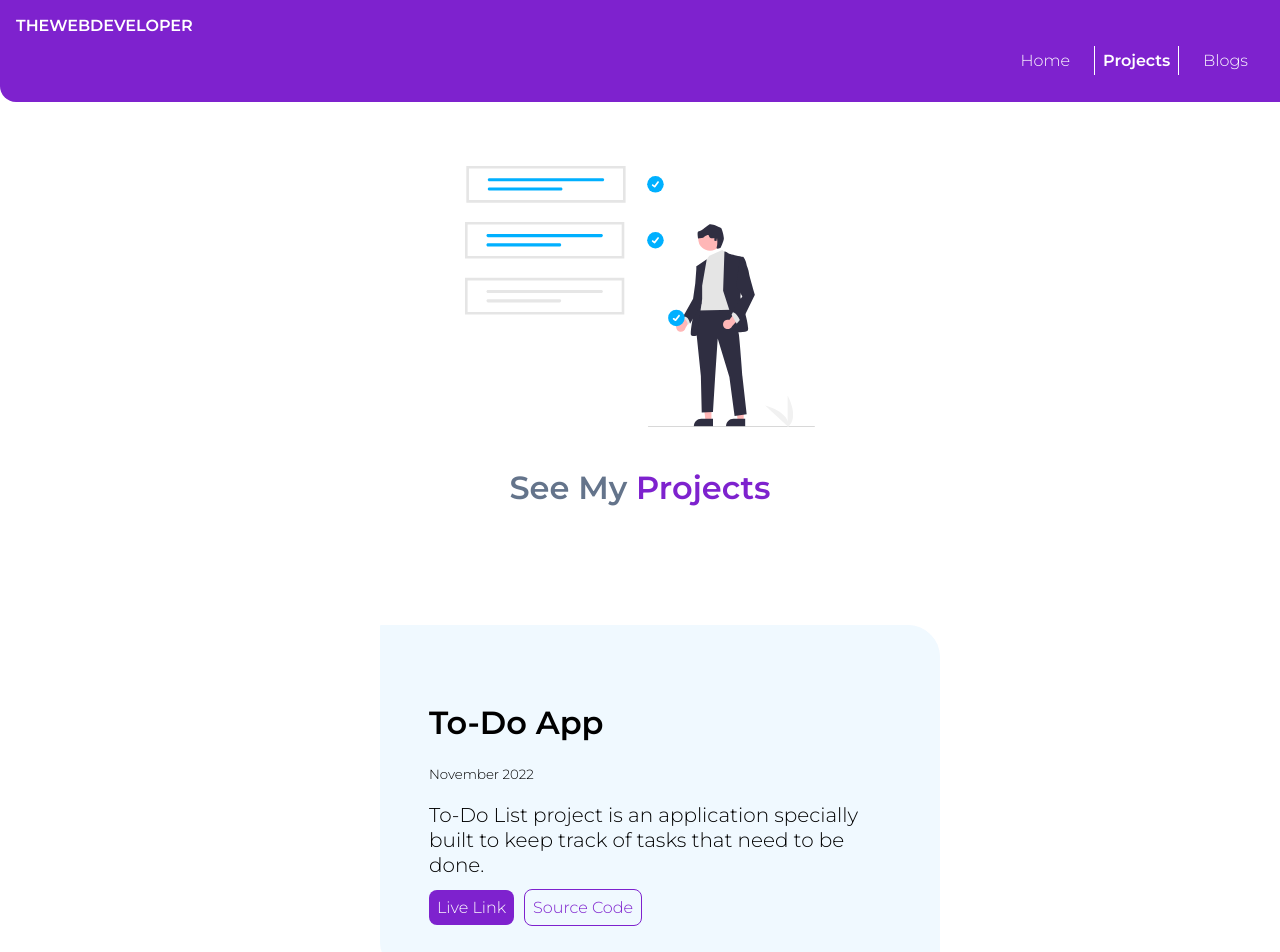
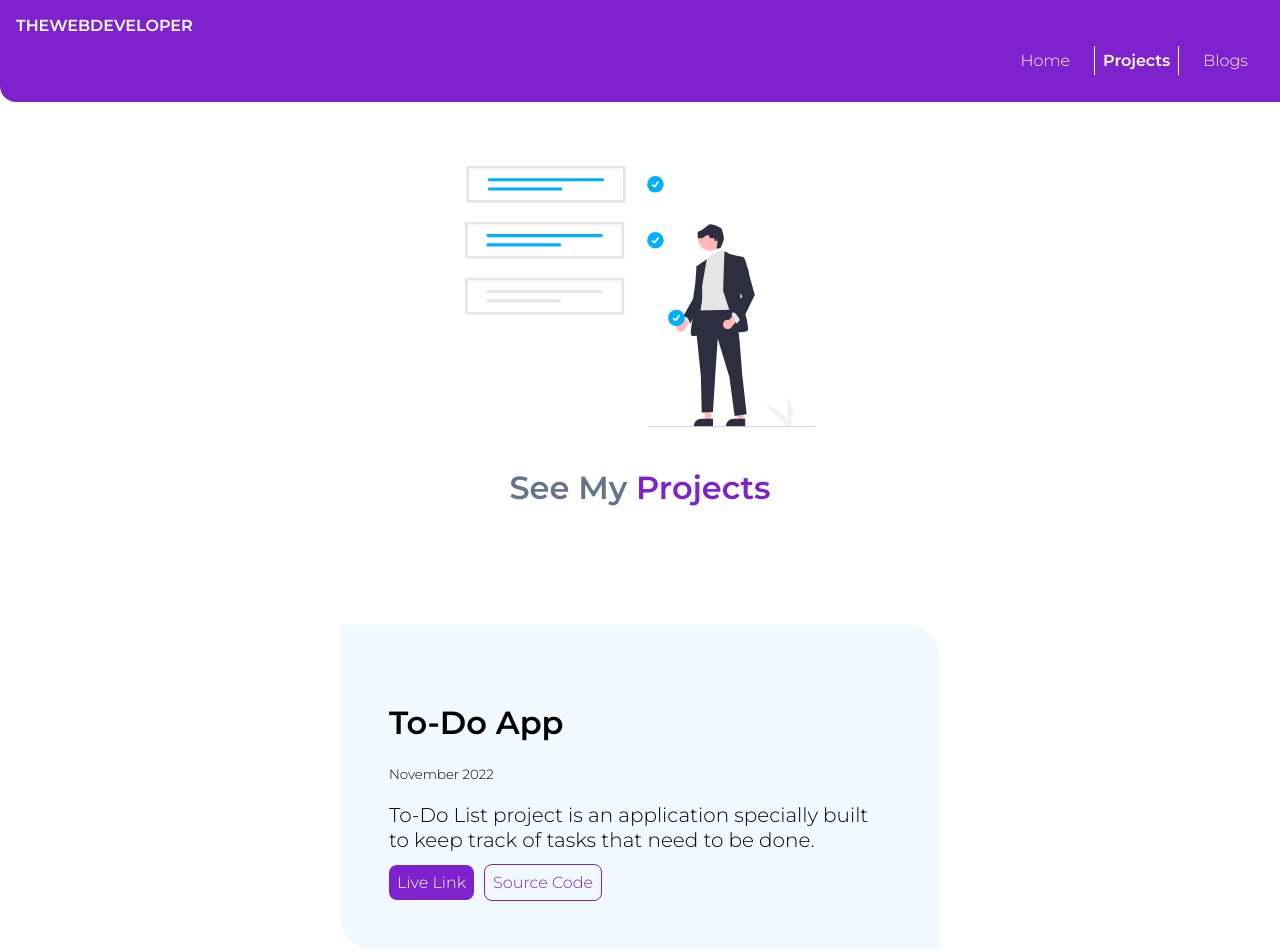
Before and after one commit to yash-purkar/portfolio, a React (Create React App) app: page /projects in a window 1280 px wide. Shown: the top 952 px of the page. Built offline with nearby package versions, Linux system fonts and the light colour scheme.

Commit message:
docs: updated App.css

```diff
--- a/src/Components/App.css
+++ b/src/Components/App.css
@@ -150,6 +150,9 @@ hr {
   background-color: var(--off-white);
 }
 
+.proj {
+  padding: 0px;
+}
 /* Footer */
 
 .footer {
--- a/src/Components/Projects/proj_section.js
+++ b/src/Components/Projects/proj_section.js
@@ -3,7 +3,7 @@ import React from 'react'
 const proj_section = ({ heading, date, text, liveLink, code }) => {
   return (
     <div className="container container-center">
-      <ol reversed className="list-non-bullet">
+      <ol reversed className="list-non-bullet proj">
 
         <li className="project proj-padd">
           <div className="container container-center padding-md">
```
